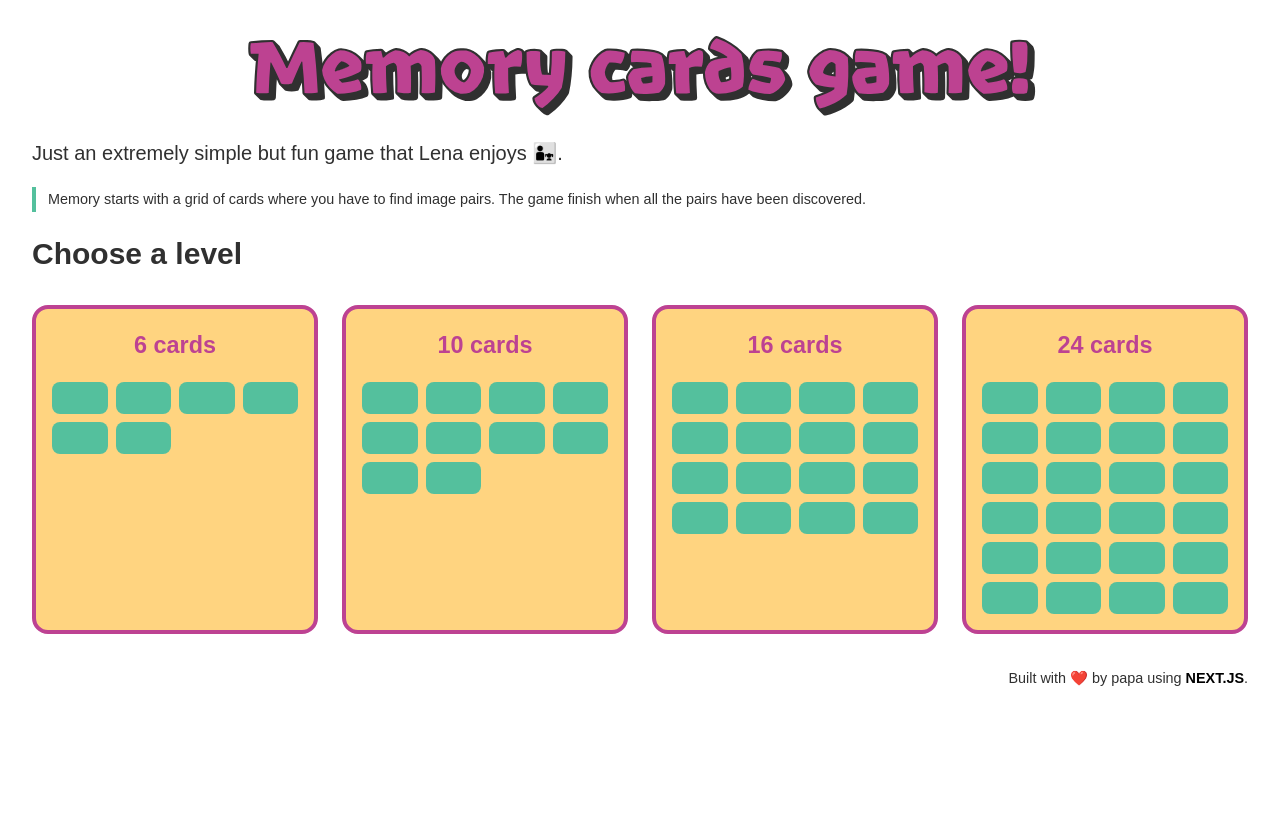
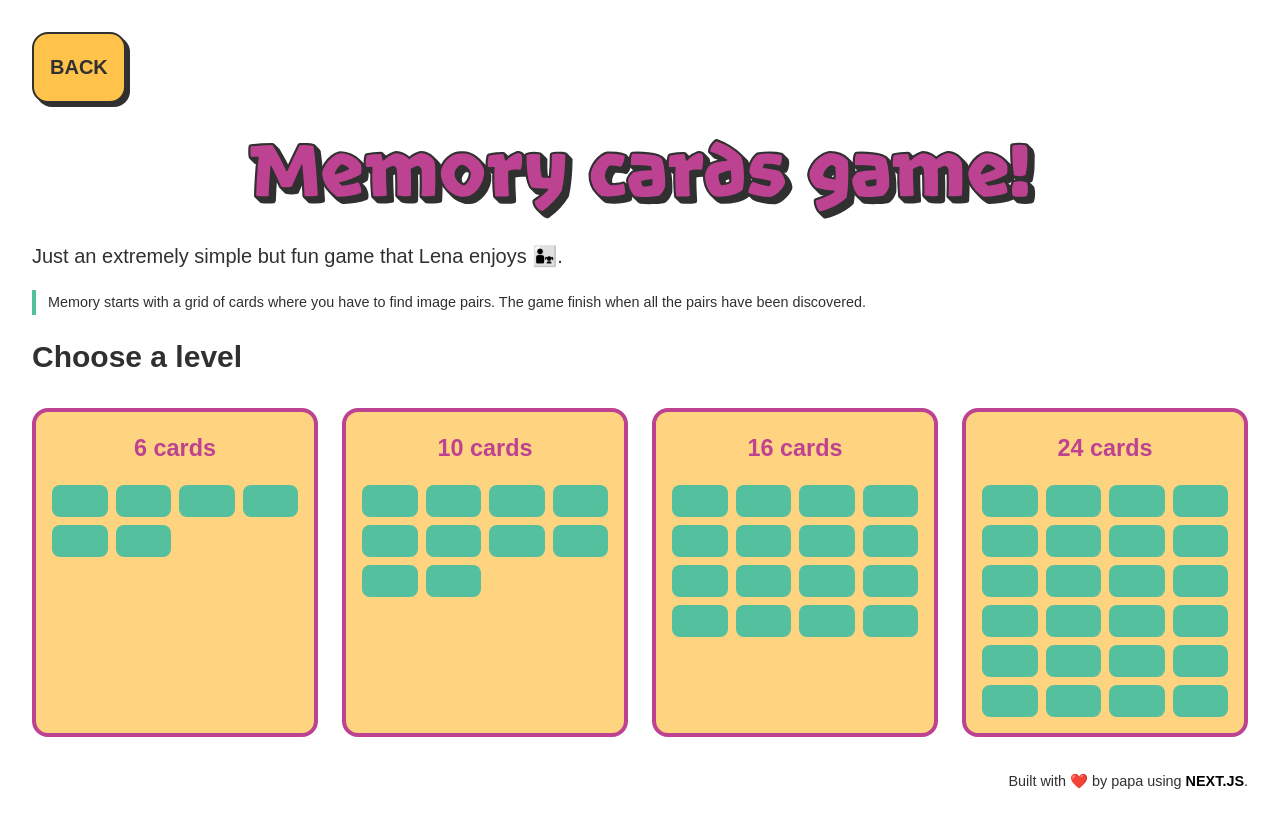
Before and after one commit to dfernandeza/memory, a Next.js app: page /memory in a window 1280 px wide. Shown: the top 828 px of the page. Built offline with nearby package versions, Linux system fonts and the light colour scheme.

Commit message:
Add back button to mem

```diff
--- a/app/memory/page.tsx
+++ b/app/memory/page.tsx
@@ -2,11 +2,20 @@ import type { NextPage } from "next";
 import Link from "next/link";
 
 import styles from "../../styles/Home.module.css";
+import headerStyles from "../../styles/Game.module.css";
 
 const Home: NextPage = () => {
   return (
     <>
       <header>
+        <div className={headerStyles.header}>
+          <div className={headerStyles.controls}>
+            <Link href="/" className={headerStyles.button}>
+              BACK
+            </Link>
+          </div>
+        </div>
+
         <h1 className={styles.title}>Memory cards game!</h1>
       </header>
       <main className={styles.main}>
```
